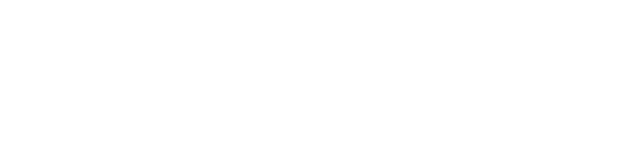
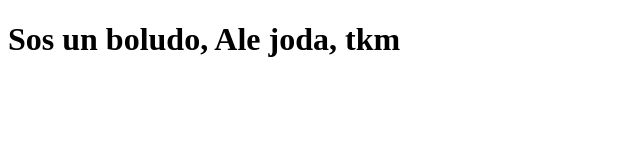
Before and after one commit to sytette/emm, a plain HTML site: page index.html in a window 1280 px wide. Shown: the whole page, without its empty margins (0-640 px from the left). Drawn offline with Linux system fonts and the light colour scheme.

Commit message:
Update index.html

```diff
--- a/index.html
+++ b/index.html
@@ -1,9 +1,42 @@
 <!DOCTYPE html>
 <html>
   <head>
-    <title>Mi Sitio Web</title>
+    <title>Mi Página</title>
     <meta charset="UTF-8">
-    <meta name="description" content="sos un boludo">
+    <meta name="description" content="Mi página personal">
+    <meta name="keywords" content="HTML, página, personal">
+    <meta name="author" content="Tu Nombre">
+  </head>
+  <body>
+    <h1>Sos un boludo, Ale
 
- </body>
+
+
+
+
+
+
+
+
+
+
+
+
+
+
+
+
+
+
+
+
+
+    joda, tkm
+
+
+
+
+
+    </h1>
+  </body>
 </html>
```
